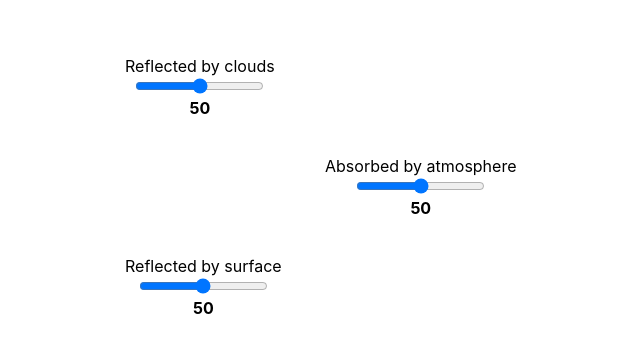
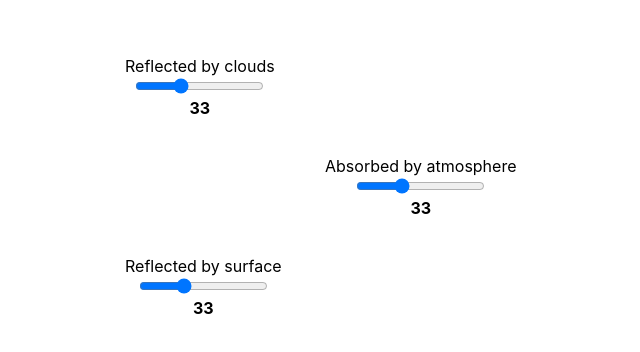
Before and after one commit to craigwalton/ClimateApp, a React (Create React App) app in the folder my-app/: page / in a window 1280 px wide. Shown: the part 184-536 px from the top of the page, without its empty margins (15-655 px from the left). Built offline with nearby package versions, Linux system fonts and the light colour scheme.

Commit message:
Add simple constraining of values.

```diff
--- a/my-app/src/App.js
+++ b/my-app/src/App.js
@@ -1,12 +1,38 @@
+import React, {useState} from 'react';
 import './App.css';
 import Slider from './components/Slider';
 
 function App() {
+    const [slider1Value, setSlider1Value] = useState(33);
+    const [slider2Value, setSlider2Value] = useState(33);
+    const [slider3Value, setSlider3Value] = useState(33);
+
+    const handleSliderChange = (slider, newValue) => {
+        if (slider === 1) {
+            setSlider1Value(newValue);
+            constrain(slider2Value, setSlider2Value, slider3Value, setSlider3Value, 100 - newValue);
+        } else if (slider === 2) {
+            setSlider2Value(newValue);
+            constrain(slider1Value, setSlider1Value, slider3Value, setSlider3Value, 100 - newValue);
+        } else if (slider === 3) {
+            setSlider3Value(newValue);
+            constrain(slider1Value, setSlider1Value, slider2Value, setSlider2Value, 100 - newValue);
+        }
+
+        function constrain(value1, setter1, value2, setter2, budget) {
+            if (value1 + value2 > budget) {
+                const newValue1 = Math.round(budget / 2);
+                setter1(newValue1);
+                setter2(budget - newValue1);
+            }
+        }
+    };
+
     return (
         <div className="App">
-            <Slider x={100} y={200} label={"Reflected by clouds"}/>
-            <Slider x={100} y={400} label={"Reflected by surface"}/>
-            <Slider x={300} y={300} label={"Absorbed by atmosphere"}/>
+            <Slider x={100} y={200} label={"Reflected by clouds"} value={slider1Value} onChange={(newValue) => handleSliderChange(1, newValue)}/>
+            <Slider x={100} y={400} label={"Reflected by surface"} value={slider2Value} onChange={(newValue) => handleSliderChange(2, newValue)}/>
+            <Slider x={300} y={300} label={"Absorbed by atmosphere"} value={slider3Value} onChange={(newValue) => handleSliderChange(3, newValue)}/>
         </div>
     );
 }
--- a/my-app/src/components/Slider.js
+++ b/my-app/src/components/Slider.js
@@ -1,15 +1,14 @@
-import React, { useState } from 'react';
 import './Slider.css';
 
-const Slider = ({ x, y, label }) => {
-    const [value, setValue] = useState(50);
+const Slider = ({x, y, label, value, onChange}) => {
 
     const handleSliderChange = (event) => {
-        setValue(event.target.value);
+        const valueInt = parseInt(event.target.value, 10);
+        onChange(valueInt);
     };
 
     return (
-        <div className="slider-container" style={{ position: 'absolute', left: x, top: y }}>
+        <div className="slider-container" style={{position: 'absolute', left: x, top: y}}>
             <label>{label}</label><br/>
             <input
                 type="range"
```
